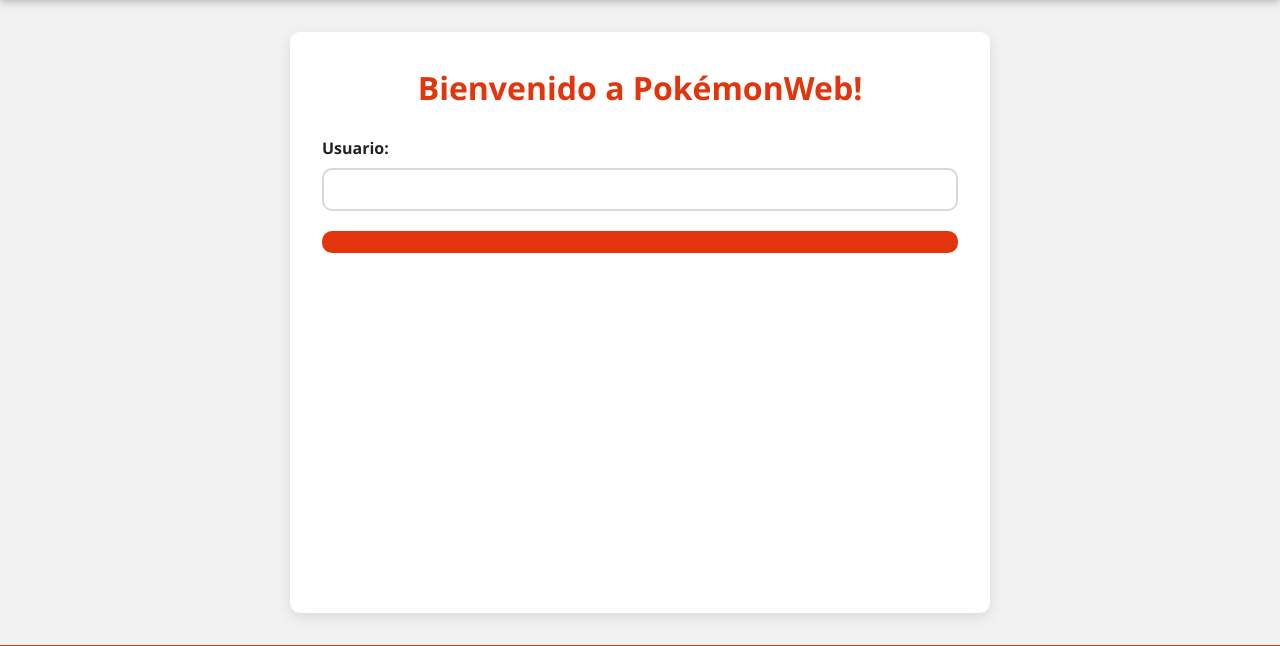
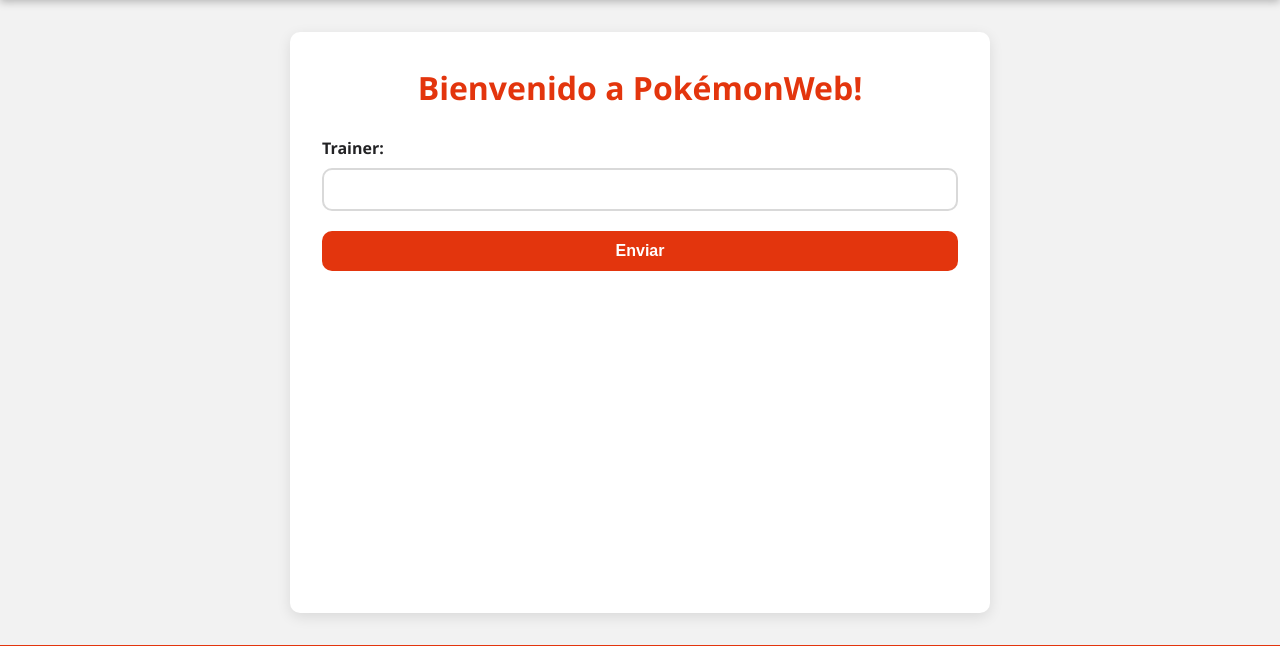
Before and after one commit to francoismaelraguza/FrancoRaguza_DWES_proyecto, a Spring Boot app: page / in a window 1280 px wide. Shown: the part 76-722 px from the top of the page. Run offline with Spring Boot 4, Linux system fonts and the light colour scheme.

Commit message:
arreglo: corregi el nombre de la varible a Trainer

```diff
--- a/src/main/java/com/web/francoraguza_dwes_proyecto/Controller/WebController.java
+++ b/src/main/java/com/web/francoraguza_dwes_proyecto/Controller/WebController.java
@@ -1,6 +1,6 @@
 package com.web.francoraguza_dwes_proyecto.Controller;
 
-import com.web.francoraguza_dwes_proyecto.Model.Usuario;
+import com.web.francoraguza_dwes_proyecto.Model.Trainer;
 import jakarta.validation.Valid;
 import org.springframework.stereotype.Controller;
 import org.springframework.ui.Model;
@@ -11,25 +11,25 @@ import org.springframework.web.bind.annotation.PostMapping;
 
 @Controller
 public class WebController {
-    public Usuario usuarioActual;
+    public Trainer trainerActual;
     @GetMapping("/")
     public String inicio(Model model) {
-        model.addAttribute("usuario", new Usuario());
+        model.addAttribute("trainer", new Trainer());
         return "index";
     }
 
     @PostMapping("/login")
-    public String enviarUsuario(@Valid @ModelAttribute("usuario")Usuario usuario, BindingResult errores){
+    public String enviarUsuario(@Valid @ModelAttribute("trainer") Trainer trainer, BindingResult errores){
         if (errores.hasErrors()){
             return "index";
         }
-        usuarioActual = usuario;
+        trainerActual = trainer;
         return "redirect:/pokemon";
     }
 
     @GetMapping("/pokemon")
     public String pokeLista(Model model){
-        model.addAttribute("usuario", usuarioActual);
+        model.addAttribute("trainer", trainerActual);
         return "pokemon";
     }
 }
--- a/src/main/java/com/web/francoraguza_dwes_proyecto/Model/Usuario.java
+++ b/src/main/java/com/web/francoraguza_dwes_proyecto/Model/Trainer.java
@@ -3,14 +3,14 @@ package com.web.francoraguza_dwes_proyecto.Model;
 import jakarta.validation.constraints.NotBlank;
 import jakarta.validation.constraints.Size;
 
-public class Usuario {
+public class Trainer {
     @NotBlank(message = "Introduce un usuario")
     @Size(min = 3, max = 15, message = "Minimo 3 y Maximo 15 caracteres")
     private String user;
 
-    public Usuario(){}
+    public Trainer(){}
 
-    public Usuario(String user) {
+    public Trainer(String user) {
         this.user = user;
     }
 
--- a/src/main/resources/templates/index.html
+++ b/src/main/resources/templates/index.html
@@ -12,13 +12,13 @@
     <div th:replace="~{layout :: header('inicio')}"></div>
     <main>
         <h1>Bienvenido a PokémonWeb!</h1>
-        <form th:action="@{/login}" th:object="${usuario}" method="post">
-            <label for="user">Usuario: </label>
-            <input type="text" id="user" th:field="*{user}"
+        <form th:action="@{/login}" th:object="${trainer}" method="post">
+            <label for="trainer">Trainer: </label>
+            <input type="text" id="trainer" th:field="*{user}"
                    th:errorclass="campo-error" required>
             <span class="mensaje-error" th:if="${#fields.hasErrors('user')}"
                   th:errors="*{user}">Mensaje de error</span>
-            <button
+            <button type="submit">Enviar</button>
         </form>
     </main>
     <div th:replace="~{layout :: footer}"></div>
```
Also changed, not shown: src/main/resources/application.properties (line endings or trailing spaces).
